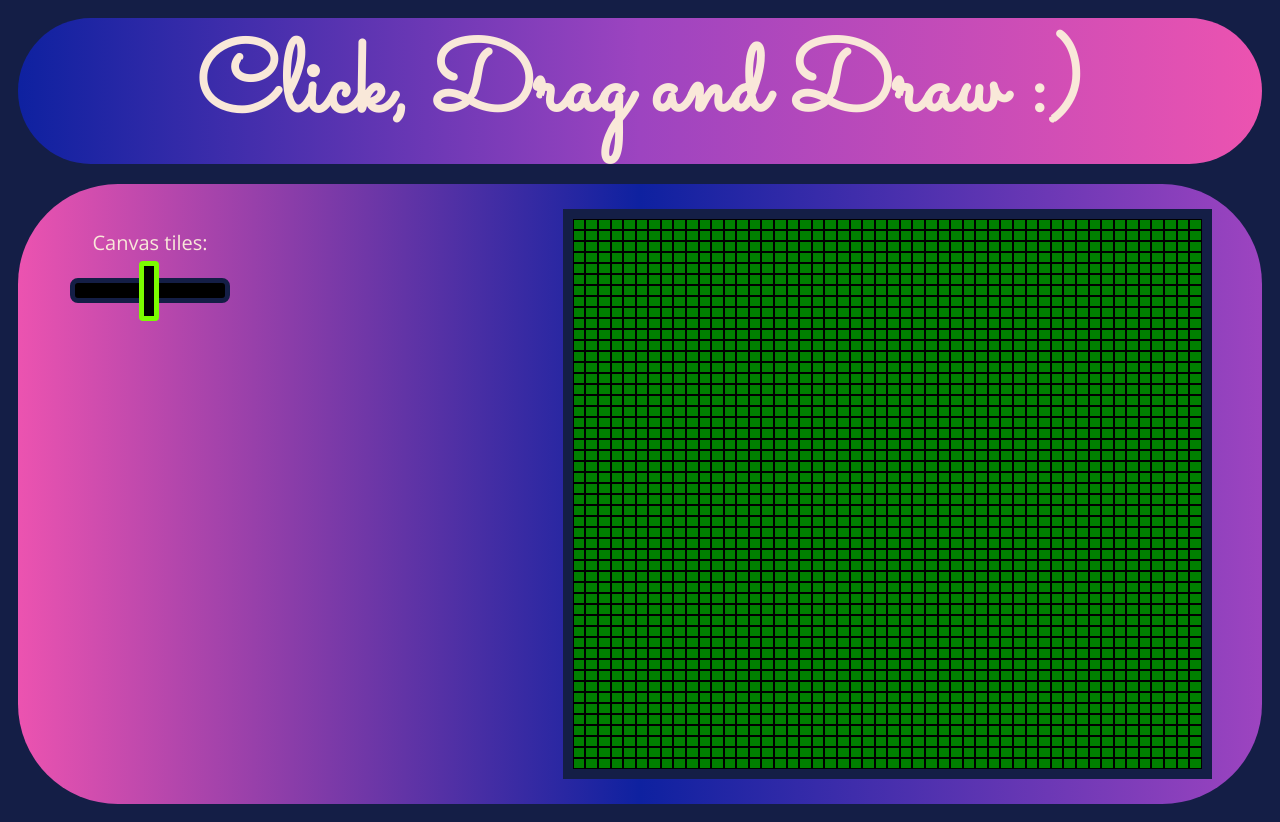
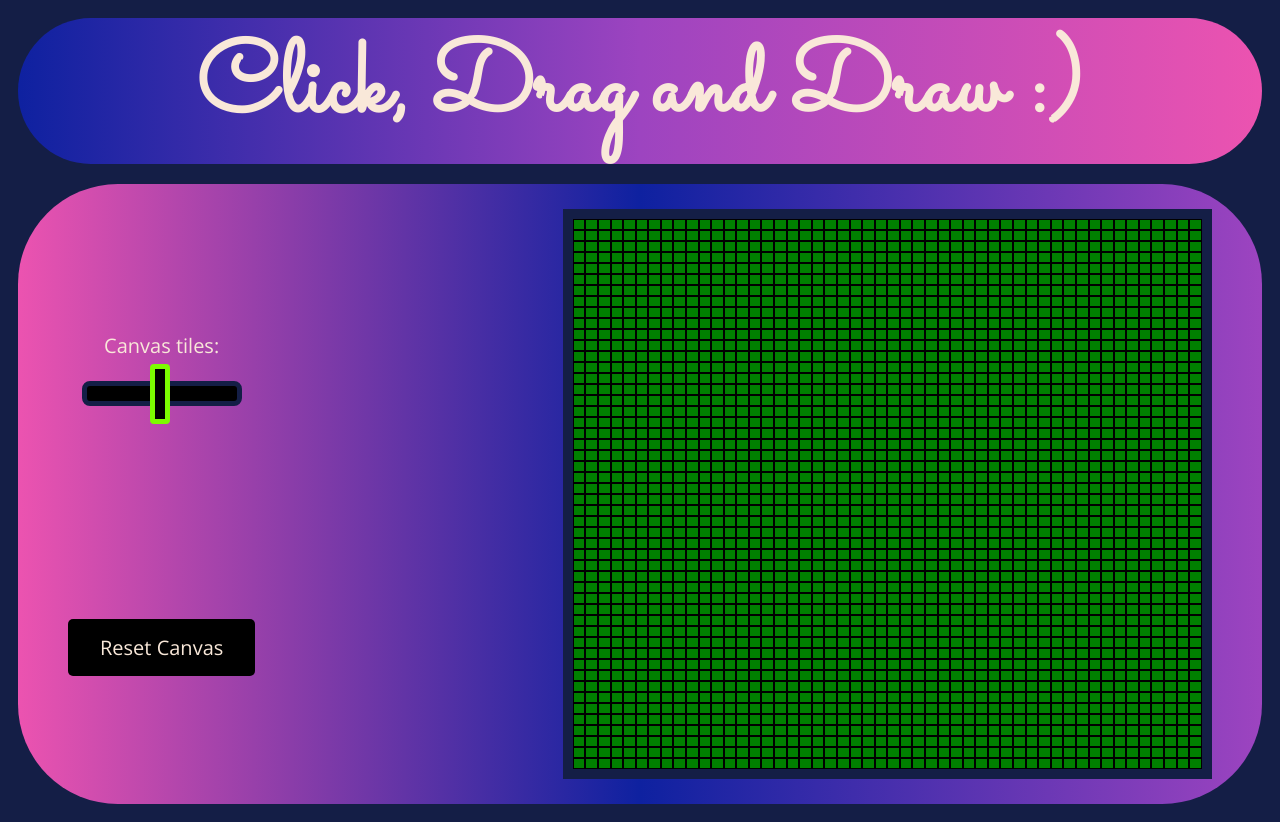
Before and after one commit to urostodorovic95/Etch-a-Sketch, a plain HTML site: page index.html in a window 1280 px wide. Drawn offline with nearby package versions, Linux system fonts and the light colour scheme.

Commit message:
Add a canvas reset button

```diff
--- a/index.html
+++ b/index.html
@@ -32,7 +32,7 @@
             id="chosenGridSize"
           />
         </div>
-        <!-- <button>Reset Drawing</button> -->
+        <button class="button-reset">Reset Canvas</button>
       </div>
       <div id="container-grid"></div>
     </main>
--- a/scripts/script.js
+++ b/scripts/script.js
@@ -38,7 +38,7 @@ function throttle(func, delay) {
   };
 }
 
-  function setGridSize() {
+function initializeGrid() {
   createGrid(50);
   let gridSize = document.getElementById("chosenGridSize");
   gridSize.addEventListener(
@@ -51,4 +51,17 @@ function throttle(func, delay) {
   );
 }
 
-  setGridSize();
+initializeGrid();
+
+
+// reset button config
+
+const resetButton = document.querySelector(".button-reset");
+resetButton.addEventListener(
+  "click", () => {
+    createGrid(50);
+    // reset the Canvas tiles slider
+    let sliderTiles = document.querySelector("#chosenGridSize");
+    sliderTiles.value = 50;
+  }
+)
--- a/styles/styles.css
+++ b/styles/styles.css
@@ -48,9 +48,23 @@ header {
 .sidebar-left {
     font-family: 'Open Sans', sans-serif;
     font-size: 20px;
+    display: flex;
+    flex-direction: column;
+    justify-content: space-around;
 }
 
-
+.button-reset {
+    background-color: #000;
+    border: none;
+    color: inherit;
+    padding: 15px 32px;
+    text-align: center;
+    text-decoration: none;
+    display: inline-block;
+    font-size: inherit;
+    font-family: inherit;
+    border-radius: 5px;
+  }
 
 
 /* codepen slider */
```
Lines whose indentation alone changed are shown as unchanged.
